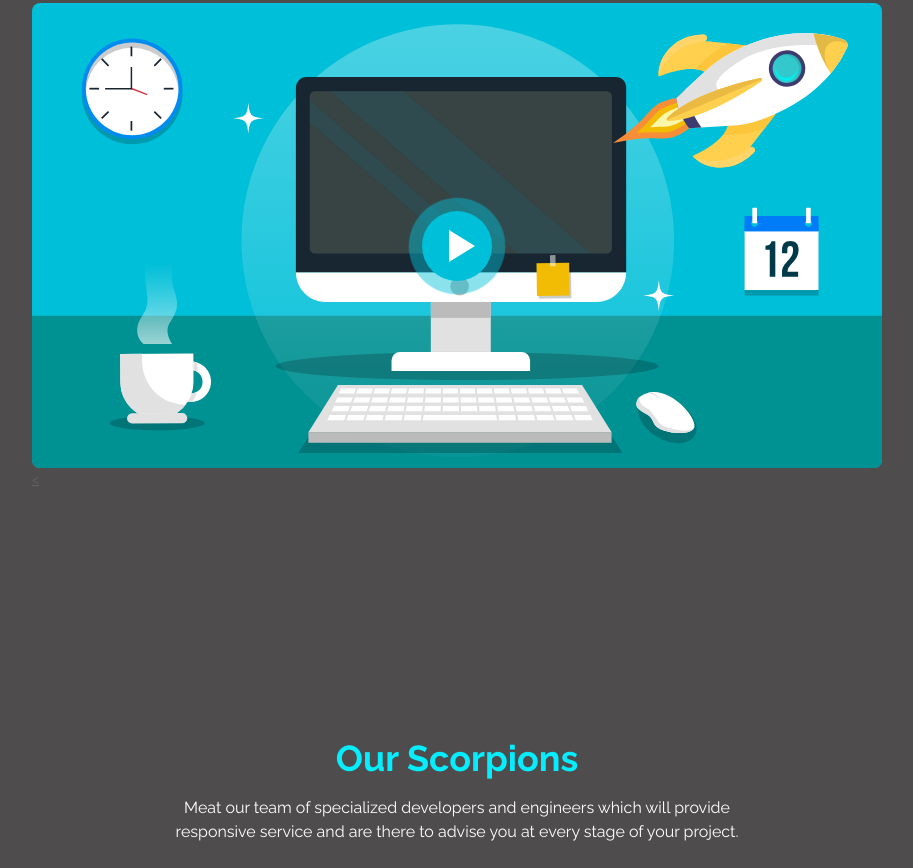
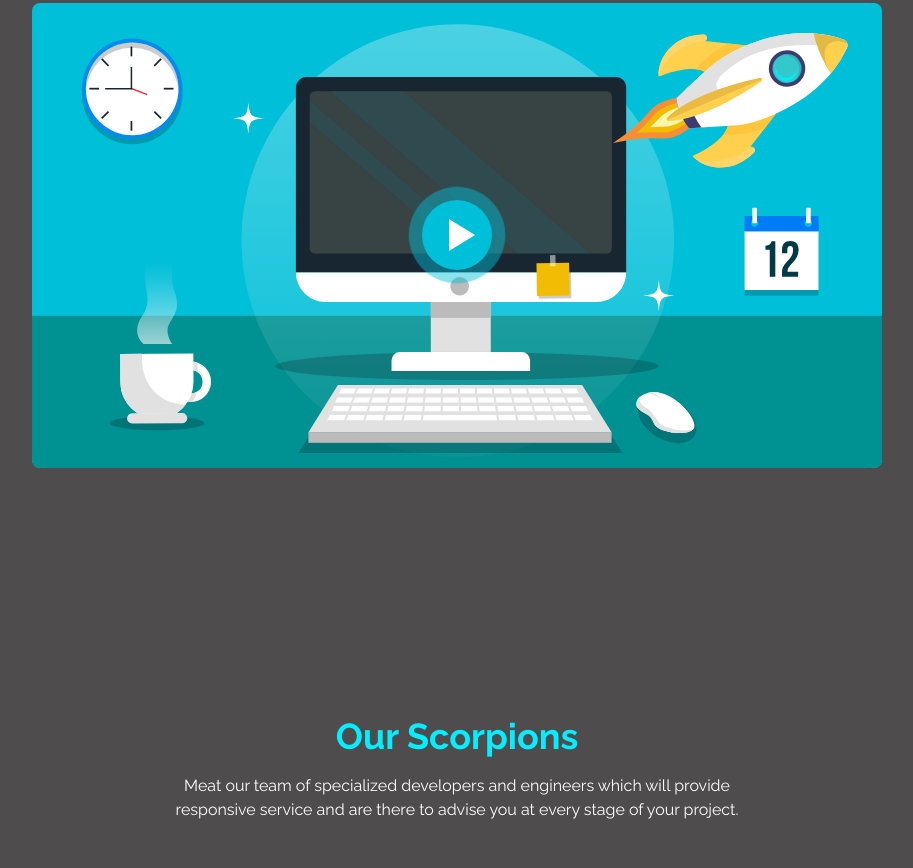
Before and after one commit to teamscorpionOfficial/teamscorpion, a plain HTML site: page index.html in a window 1280 px wide. Shown: the part 2752-3620 px from the top of the page, without its empty margins (183-1096 px from the left). Drawn offline with Linux system fonts and the light colour scheme.

Commit message:
Update index.html

```diff
--- a/index.html
+++ b/index.html
@@ -324,7 +324,7 @@
 
 
 
-    <!-- Video -->
+      <!-- Video -->
     <div class="basic-3">
         <div class="container">
             <div class="row">
@@ -338,11 +338,11 @@
                     <!-- Video Preview -->
                     <div class="image-container">
                         <div class="video-wrapper">
-                            <a class="popup-youtube" href="https://youtube.com/JIAqe9ybpWY" data-effect="fadeIn">
+                            <a class="popup-youtube" href="https://www.youtube.com/watch?v=JIAqe9ybpWY" data-effect="fadeIn">
                                 <img class="img-fluid" src="images/video-frame.svg" alt="alternative">
-                                < <span class="video-play-button">
+                                <span class="video-play-button">
                                     <span></span>
-                                </span-->
+                                </span>
                             </a>
                         </div> <!-- end of video-wrapper -->
                     </div> <!-- end of image-container -->
```
